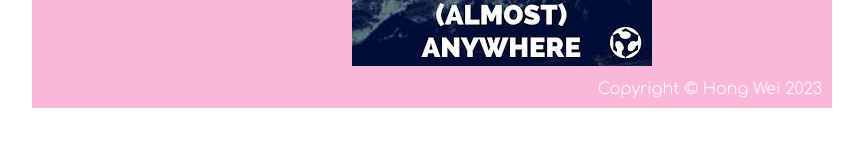
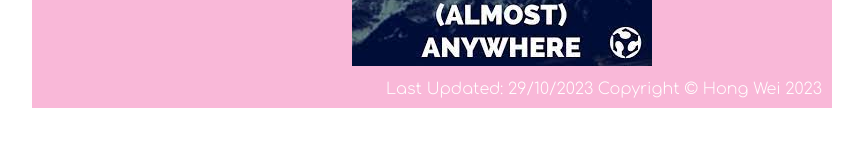
Before and after one commit to TheOneFluffer/digfabhongwei, a plain HTML site: page index.html in a window 1280 px wide. Shown: the part 317-464 px from the top of the page, without its empty margins (208-1071 px from the left). Drawn offline with Linux system fonts and the light colour scheme.

Commit message:
Update index.html

```diff
--- a/index.html
+++ b/index.html
@@ -32,7 +32,7 @@
 				</div>
 			</div>
 			<div id="footer">
-				Copyright &copy; Hong Wei 2023
+				Last Updated: 29/10/2023 Copyright &copy; Hong Wei 2023
 			</div>
 		</div>
 	</body>
```
